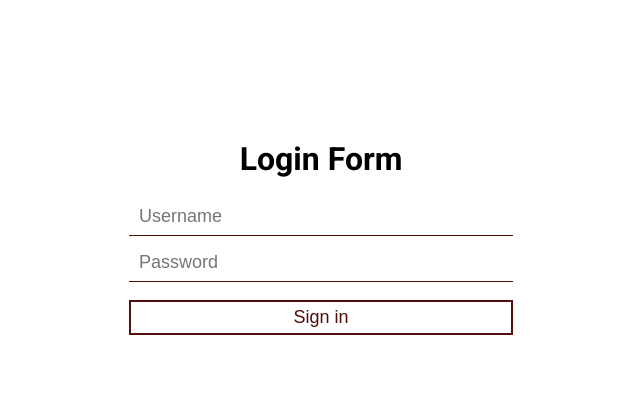
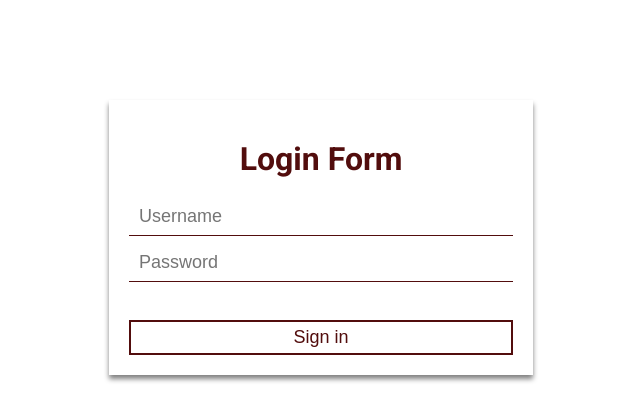
Before and after one commit to dangolsayara/html-css, a plain HTML site: page index.html in a window 1280 px wide. Shown: the whole page, without its empty margins (319-959 px from the left). Drawn offline with Linux system fonts and the light colour scheme.

Commit message:
style update

```diff
--- a/main.css
+++ b/main.css
@@ -17,7 +17,9 @@ body {
   width:30%;
   margin:0 auto;
   margin-top:100px;
+  box-shadow: 0 4px 5px grey;
   padding:20px;
+
   /* always avoid using the position:abolute as possible
     this might create the issue later on
     try to be relative as possible */
@@ -25,6 +27,7 @@ body {
 
 #login-box h1 {
   margin:20px;
+  color: rgb(82, 13, 13);
 }
 
 .textbox {
@@ -60,7 +63,7 @@ body {
   padding: 5px;
   font-size: 18px;
   cursor: pointer;
-  margin:10px 0;
+  margin:30px 0 0 0 ;
 }
 
 .btn:hover {
```
